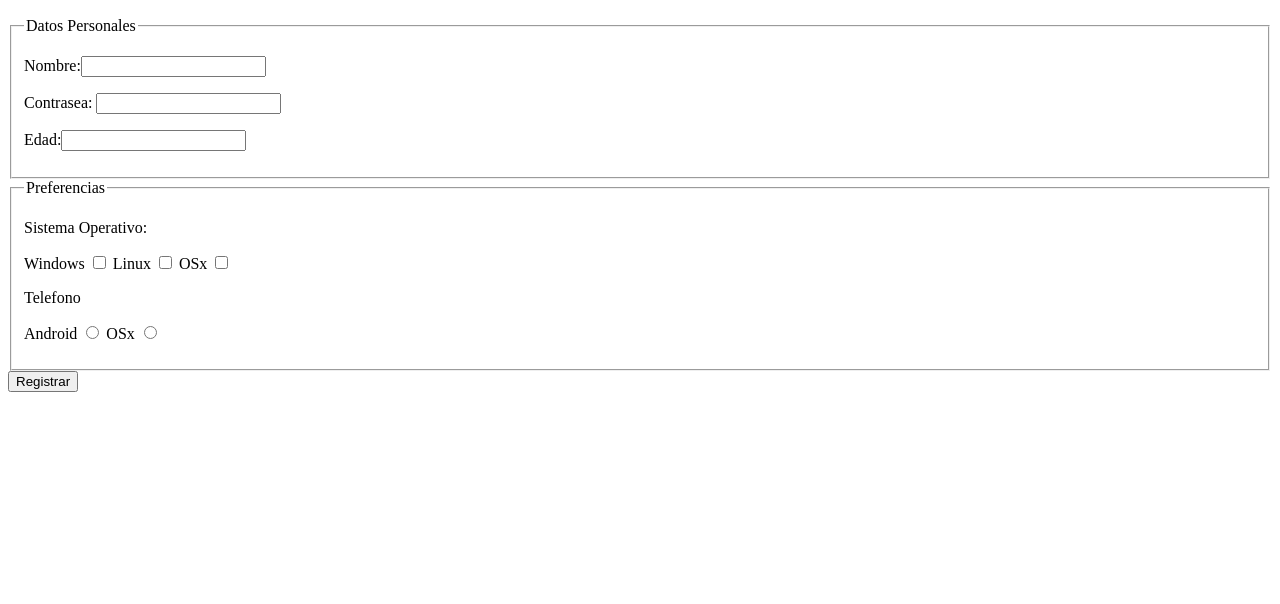
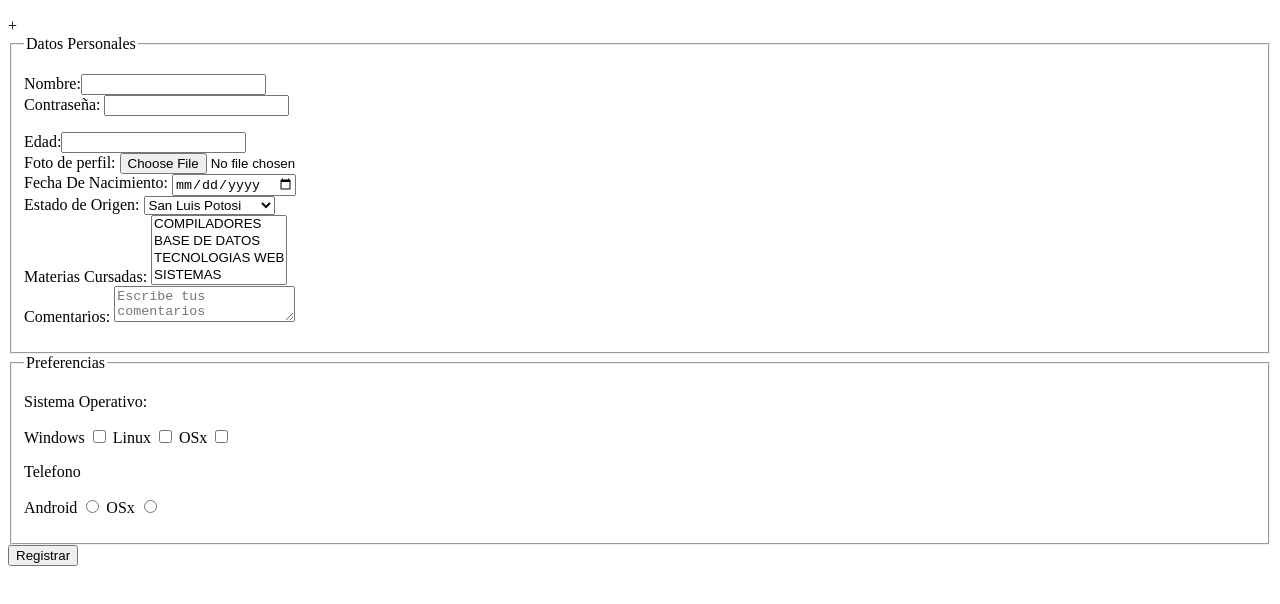
Before and after one commit to Cecilia-Vazquez/Cecilia-Vazquez.github.io, a plain HTML site: page Formularios2.html in a window 1280 px wide. Shown: the part 50-654 px from the top of the page. Drawn offline with Linux system fonts and the light colour scheme.

Commit message:
Controles

```diff
--- a/Formularios2.html
+++ b/Formularios2.html
@@ -5,24 +5,53 @@
     </head>
     <body>
         <h2> Formularios HTML</h2>
-        <!--
-        <form action="https://www.w3schools.com/action_page.php" method="GET">
-        -->
-        <form action="https://tecweb-acominf.c9users.io/envio.php" method="POST">
+
+        <!--   <form action="https://www.w3schools.com/action_page.php" method="GET">
+          -->
+     <form action="https://tecweb-acominf.c9users.io/envio.php" method="POST">
+
+       +
             <fieldset>
                     <legend> Datos Personales </legend>
-
+        <label>
             <p>Nombre:<input type="text" name="nombreUsuario">
-            <p>Contrasea: <input type="password" name="Contraseña">
+        </label>
+        <br>
+        <label for="idCont"> Contraseña:</label>
+             <input type="password" name="Contraseña" id="idContraseña">
             <p>Edad:<input type="number" name="Edad">
-
-            </fieldset>
+                <br>
+                Foto de perfil:
+                <input type="file" name = "foto">
+                <br>
+                Fecha De Nacimiento:
+                <input type="date" name="fecha">
+                <br>
+                Estado de Origen:
+                <select name="Estado">  <!-- combobox-->
+                    <option value="SLP"> San Luis Potosi </option>
+                    <option value="CDM"> Ciudad De Mexico</option>
+                    <option value="EM"> Estado De Mexico</option>
+                    <option value="M"> Monterrey</option>
+                </select>
+                <br>
+                Materias Cursadas:
+                <select name="Materias " multiple>
+                        <option value="COM" > COMPILADORES </option>
+                        <option value="BDD"> BASE DE DATOS</option>
+                        <option value="TW"> TECNOLOGIAS WEB</option>
+                        <option value="SI"> SISTEMAS </option>
+                </select>
+                <br>
+                Comentarios:
+                <textarea  placeholder="Escribe tus comentarios"></textarea>
+                                </fieldset>
             <fieldset>
                 <legend> Preferencias </legend>
                 <p>Sistema Operativo:
-                        <p>Windows <input type="checkbox" name= "and">
-                Linux <input type="checkbox" name= "lin">
-                OSx <input type="checkbox" name= "osx">
+                        <p>Windows <input type="checkbox" name= "win" value="v1">
+                Linux <input type="checkbox" name= "lin"value="v1">
+                OSx <input type="checkbox" name= "osx"value="v1">
                 <p>Telefono
                         <p> Android <input type="radio" name ="andr">
                 OSx <input type="radio" name ="Os">
```
